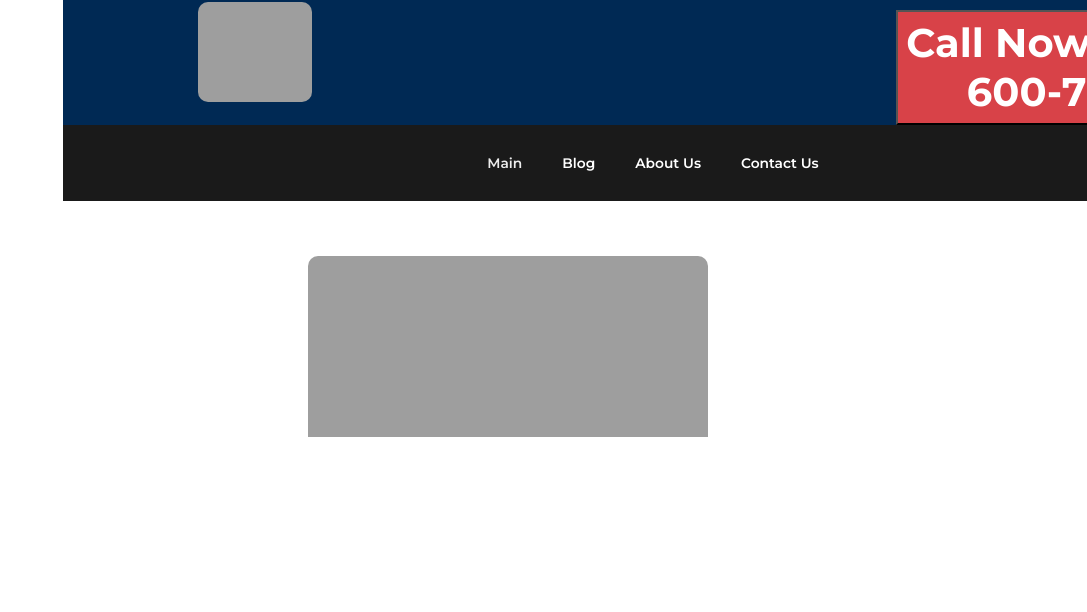
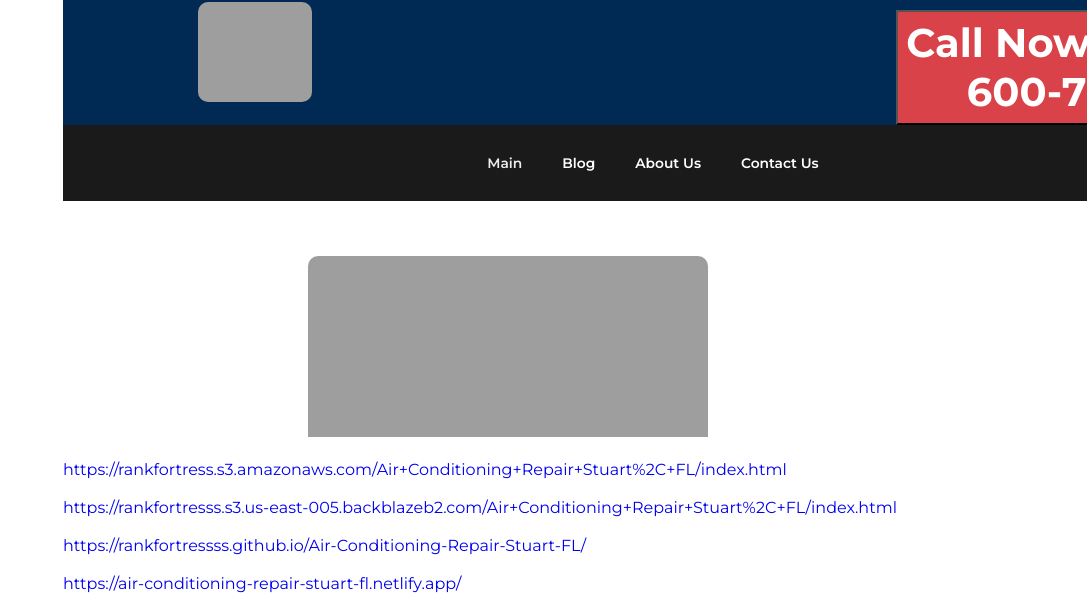
Before and after one commit to rankfortressss/Air-Conditioning-Repair-Stuart-FL, a plain HTML site: page index.html in a window 1280 px wide. Shown: the part 5650-6262 px from the top of the page, without its empty margins (193-1280 px from the left). Drawn offline with Linux system fonts and the light colour scheme.

Commit message:
Add files via upload

```diff
--- a/index.html
+++ b/index.html
@@ -125,13 +125,13 @@
             <br>
             <!--Links-->
             <section>
-                <a target="_bLank" href=""></a><br>
+                <a target="_bLank" href="https://rankfortress.s3.amazonaws.com/Air+Conditioning+Repair+Stuart%2C+FL/index.html">https://rankfortress.s3.amazonaws.com/Air+Conditioning+Repair+Stuart%2C+FL/index.html</a><br>
                 <br>
-                <a target="_bLank" href=""></a><br>
+                <a target="_bLank" href="https://rankfortresss.s3.us-east-005.backblazeb2.com/Air+Conditioning+Repair+Stuart%2C+FL/index.html">https://rankfortresss.s3.us-east-005.backblazeb2.com/Air+Conditioning+Repair+Stuart%2C+FL/index.html</a><br>
                 <br>
-                <a target="_bLank" href=""></a><br>
+                <a target="_bLank" href="https://rankfortressss.github.io/Air-Conditioning-Repair-Stuart-FL/">https://rankfortressss.github.io/Air-Conditioning-Repair-Stuart-FL/</a><br>
                 <br>
-                <a target="_bLank" href=""></a><br>
+                <a target="_bLank" href="https://air-conditioning-repair-stuart-fl.netlify.app/">https://air-conditioning-repair-stuart-fl.netlify.app/</a><br>
                 <br>
             </section>
 
```
